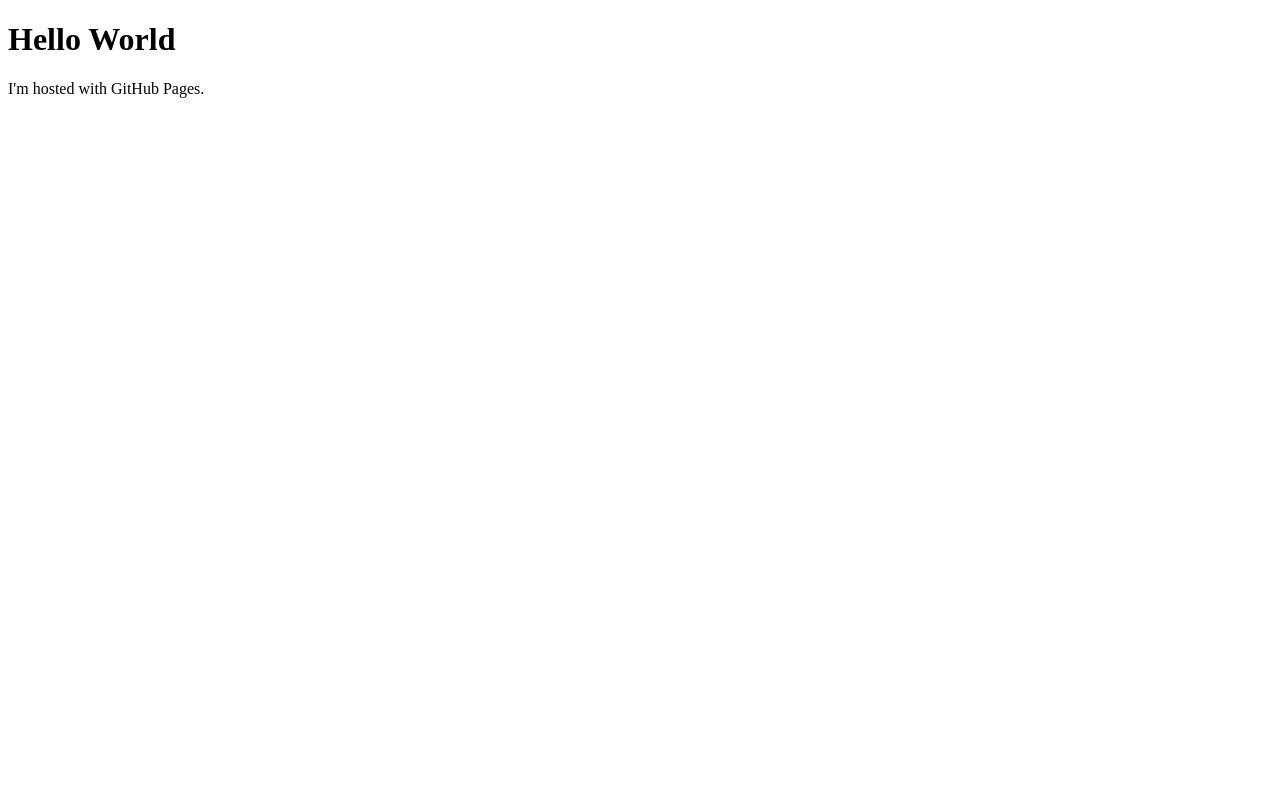
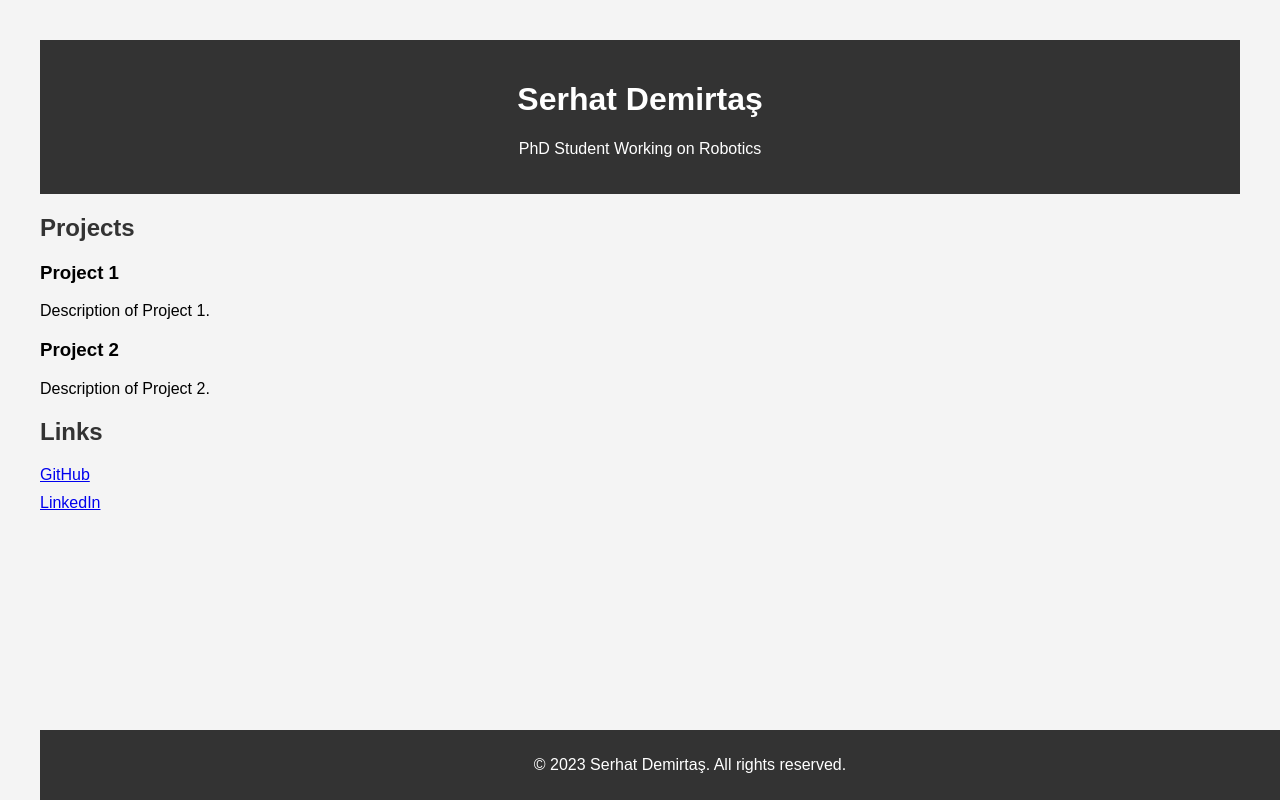
Before and after one commit to serha-demirta/serha-demirta.github.io, a plain HTML site: page index.html in a window 1280 px wide. Drawn offline with Linux system fonts and the light colour scheme.

Commit message:
Update index.html

```diff
--- a/index.html
+++ b/index.html
@@ -1,7 +1,86 @@
 <!DOCTYPE html>
-<html>
+<html lang="en">
+<head>
+    <meta charset="UTF-8">
+    <meta name="viewport" content="width=device-width, initial-scale=1.0">
+    <title>Your Name - Portfolio</title>
+    <style>
+        body {
+            font-family: Arial, sans-serif;
+            margin: 20px;
+            padding: 20px;
+            background-color: #f4f4f4;
+        }
+
+        header {
+            text-align: center;
+            padding: 20px;
+            background-color: #333;
+            color: #fff;
+        }
+
+        section {
+            margin-bottom: 20px;
+        }
+
+        h2 {
+            color: #333;
+        }
+
+        ul {
+            list-style-type: none;
+            padding: 0;
+        }
+
+        li {
+            margin-bottom: 10px;
+        }
+
+        footer {
+            text-align: center;
+            padding: 10px;
+            background-color: #333;
+            color: #fff;
+            position: fixed;
+            bottom: 0;
+            width: 100%;
+        }
+    </style>
+</head>
 <body>
-<h1>Hello World</h1>
-<p>I'm hosted with GitHub Pages.</p>
+
+    <header>
+        <h1>Serhat Demirtaş</h1>
+        <p>PhD Student Working on Robotics</p>
+    </header>
+
+    <section id="projects">
+        <h2>Projects</h2>
+        <ul>
+            <li>
+                <h3>Project 1</h3>
+                <p>Description of Project 1.</p>
+            </li>
+            <li>
+                <h3>Project 2</h3>
+                <p>Description of Project 2.</p>
+            </li>
+            <!-- Add more projects as needed -->
+        </ul>
+    </section>
+
+    <section id="links">
+        <h2>Links</h2>
+        <ul>
+            <li><a href="https://github.com/yourusername" target="_blank">GitHub</a></li>
+            <li><a href="https://linkedin.com/in/yourusername" target="_blank">LinkedIn</a></li>
+            <!-- Add more links as needed -->
+        </ul>
+    </section>
+
+    <footer>
+        <p>&copy; 2023 Serhat Demirtaş. All rights reserved.</p>
+    </footer>
+
 </body>
 </html>
```
